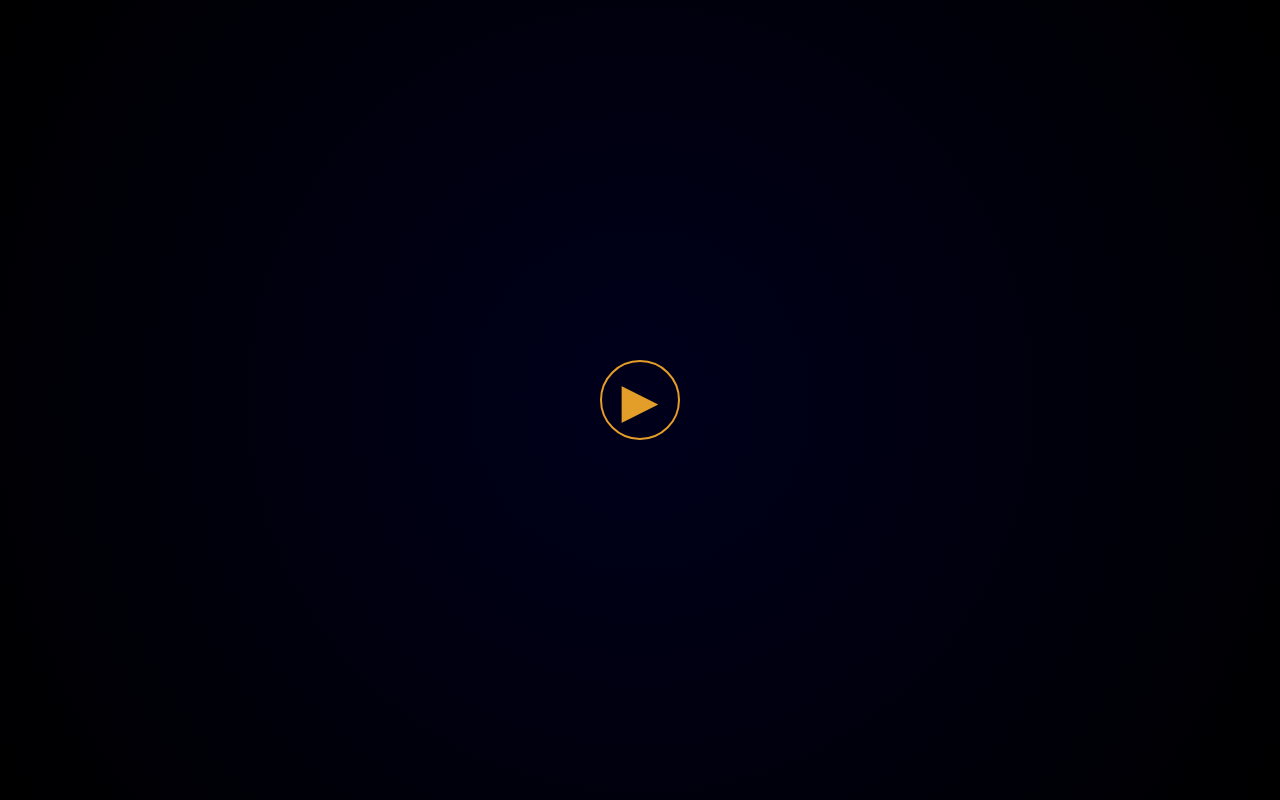
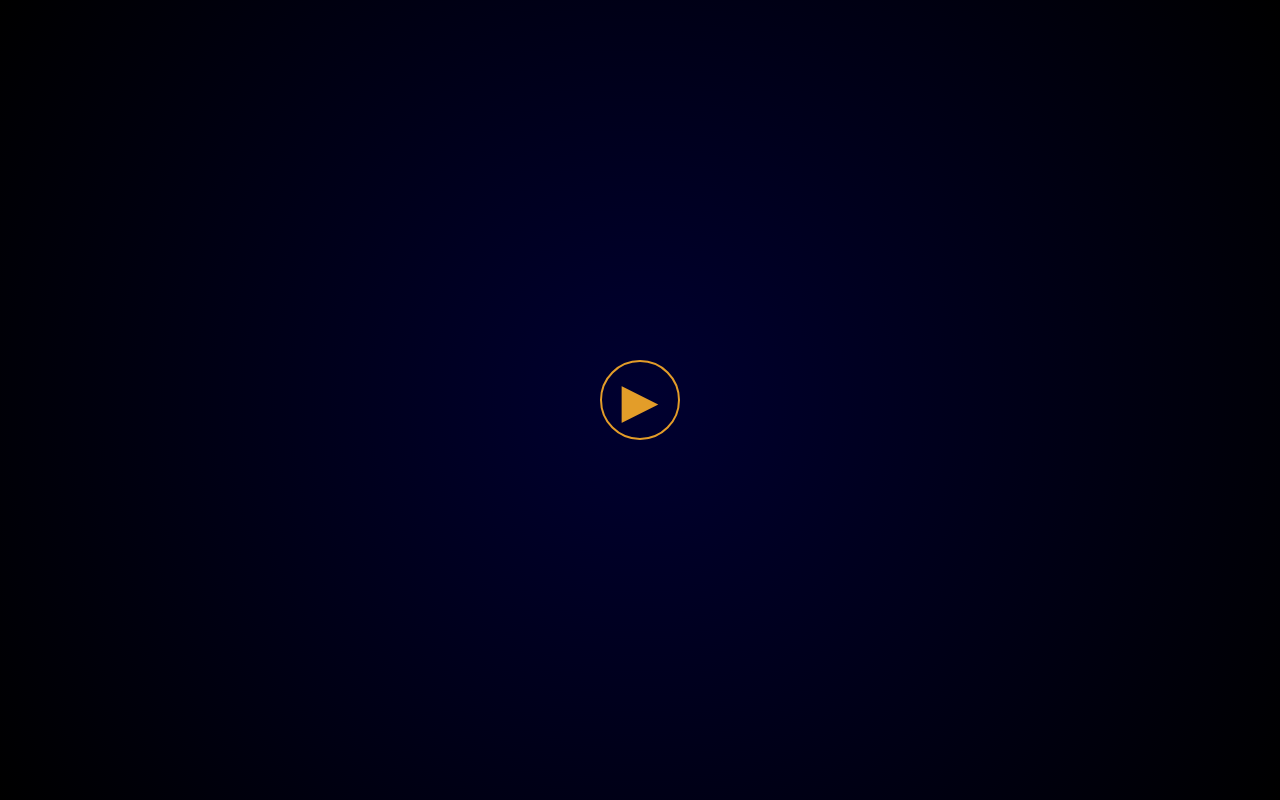
Before and after one commit to willburden/dad-2023, a website built with Vite: page index.html in a window 1280 px wide. Built offline with nearby package versions, Linux system fonts and the light colour scheme; a web font is replaced by a local one.

Commit message:
Lighten background

```diff
--- a/src/style.css
+++ b/src/style.css
@@ -22,7 +22,7 @@ body {
     justify-content: center;
     align-items: center;
     padding: 0 10px;
-    background: radial-gradient(circle at center, #00001c 0, black 100%);
+    background: radial-gradient(circle at center, #000030 0, black 100%);
     color: #E39D29;
     font-family: 'Tilt Neon', cursive;
 }
```
